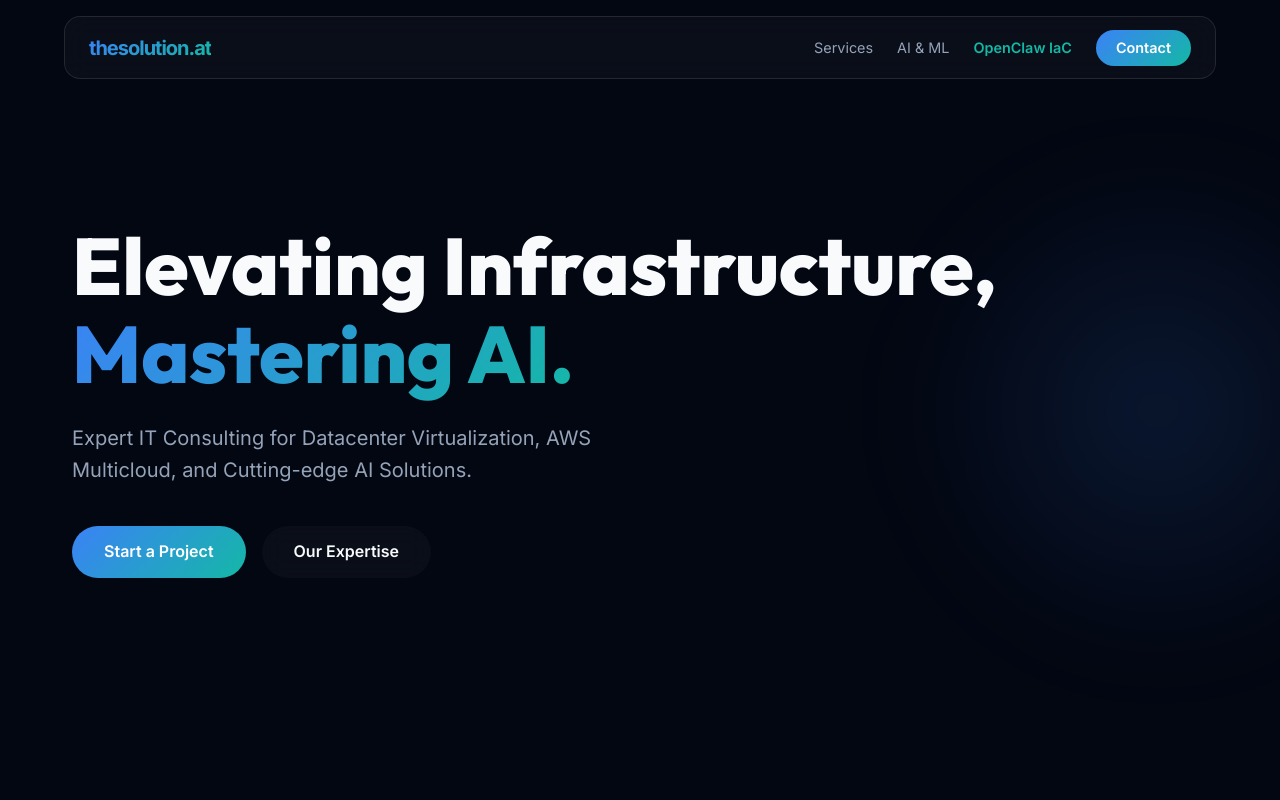
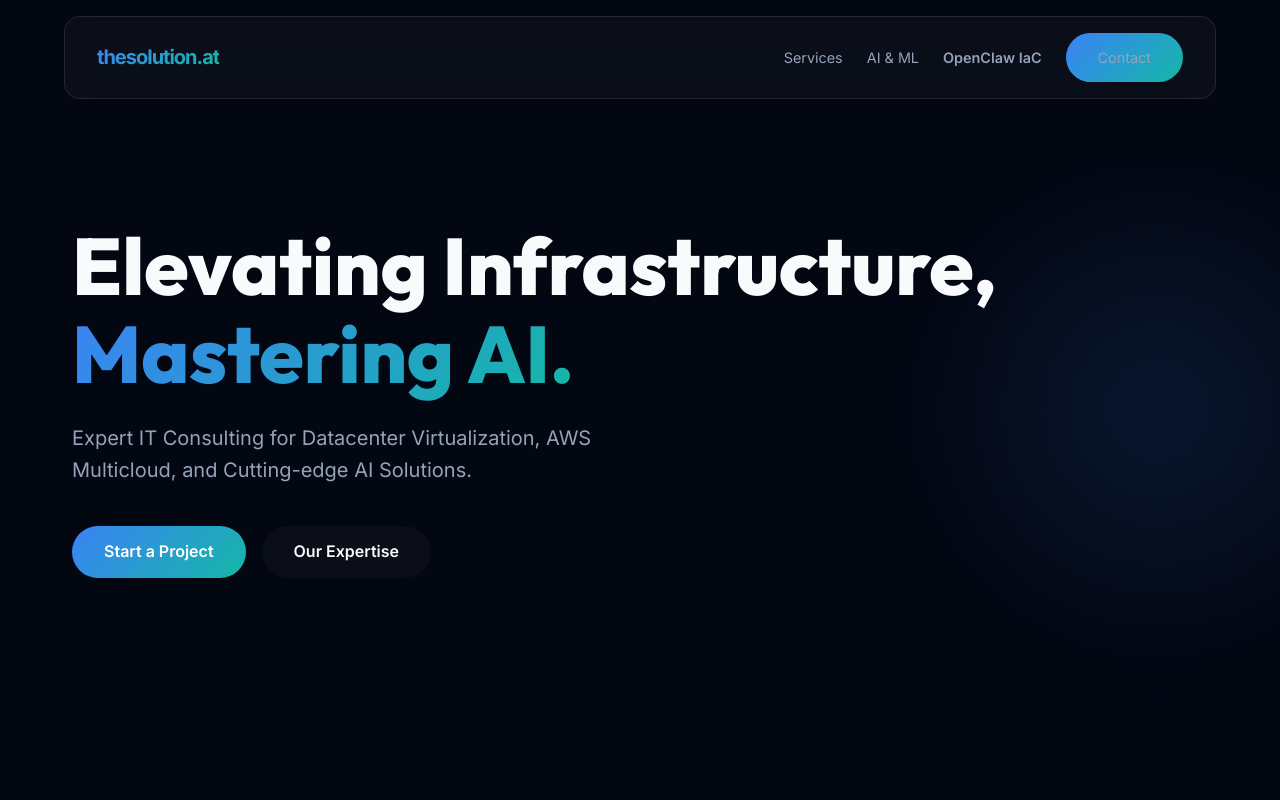
Before and after one commit to foozy74/thesolution.at, a React (Vite) app: page / in a window 1280 px wide. Shown: the top 800 px of the page. Built offline with nearby package versions, Linux system fonts and the light colour scheme.

Commit message:
fix: navigation links hash scrolling and mobile menu auto-close

```diff
--- a/src/App.jsx
+++ b/src/App.jsx
@@ -4,11 +4,25 @@ import './index.css';
 import { OpenClawTool } from './tools/openclaw-iac/OpenClawTool';
 
 // Scroll to top on navigation component
-const ScrollToTop = () => {
-  const { pathname } = useLocation();
+// Scroll to hash or top on navigation component
+const ScrollToNavigation = () => {
+  const { pathname, hash } = useLocation();
+
   useEffect(() => {
-    window.scrollTo(0, 0);
-  }, [pathname]);
+    if (hash) {
+      // Small delay to ensure content is rendered
+      setTimeout(() => {
+        const id = hash.replace('#', '');
+        const element = document.getElementById(id);
+        if (element) {
+          element.scrollIntoView({ behavior: 'smooth' });
+        }
+      }, 0);
+    } else {
+      window.scrollTo(0, 0);
+    }
+  }, [pathname, hash]);
+
   return null;
 };
 
@@ -16,18 +30,54 @@ const Navbar = () => {
   const [isOpen, setIsOpen] = useState(false);
   const { pathname } = useLocation();
 
-  // Close menu when route changes
+  // Close menu when route changes (optional, handled by onClick below too)
   useEffect(() => {
     setIsOpen(false);
   }, [pathname]);
 
+  const NavLink = ({ to, children, className = "", mobile = false }) => {
+    const isHash = to.startsWith('/#');
+    const hashId = to.replace('/#', '');
+    const isActive = pathname === '/' && window.location.hash === `#${hashId}`;
+
+    const handleClick = (e) => {
+      if (mobile) setIsOpen(false);
+
+      // If we're already on home and it's a hash link, handle it smoothly
+      if (pathname === '/' && isHash) {
+        const element = document.getElementById(hashId);
+        if (element) {
+          e.preventDefault();
+          element.scrollIntoView({ behavior: 'smooth' });
+          window.history.pushState(null, '', `/#${hashId}`);
+        }
+      }
+    };
+
+    return (
+      <Link
+        to={to}
+        onClick={handleClick}
+        className={className}
+        style={{
+          color: isActive || (to === '/tools/openclaw-iac' && pathname.includes('openclaw')) ? 'var(--accent-teal)' : 'var(--text-secondary)',
+          textDecoration: 'none',
+          fontWeight: (isActive || to === '/tools/openclaw-iac') ? 600 : 500,
+          fontSize: mobile ? '1.125rem' : '0.9rem'
+        }}
+      >
+        {children}
+      </Link>
+    );
+  };
+
   return (
     <nav className="glass" style={{
       position: 'fixed', top: '1rem', left: '50%', transform: 'translateX(-50%)',
-      width: '90%', maxWidth: '1200px', padding: '0.8rem 1.5rem', zIndex: 1000,
+      width: '90%', maxWidth: '1200px', padding: pathname.includes('openclaw') ? '0.8rem 1.5rem' : '1rem 2rem', zIndex: 1000,
       display: 'flex', justifyContent: 'space-between', alignItems: 'center'
     }}>
-      <Link to="/" style={{ fontSize: '1.25rem', fontWeight: 800, letterSpacing: '-1px', textDecoration: 'none' }} className="gradient-text">thesolution.at</Link>
+      <Link to="/" onClick={() => setIsOpen(false)} style={{ fontSize: '1.25rem', fontWeight: 800, letterSpacing: '-1px', textDecoration: 'none' }} className="gradient-text">thesolution.at</Link>
 
       {/* Mobile Menu Toggle */}
       <button
@@ -46,19 +96,19 @@ const Navbar = () => {
 
       {/* Desktop Menu */}
       <div className="hidden sm:flex" style={{ gap: '1.5rem', alignItems: 'center' }}>
-        <Link to="/#services" style={{ color: 'var(--text-secondary)', textDecoration: 'none', fontWeight: 500, fontSize: '0.9rem' }}>Services</Link>
-        <Link to="/#ai" style={{ color: 'var(--text-secondary)', textDecoration: 'none', fontWeight: 500, fontSize: '0.9rem' }}>AI & ML</Link>
-        <Link to="/tools/openclaw-iac" style={{ color: 'var(--accent-teal)', textDecoration: 'none', fontWeight: 600, fontSize: '0.9rem' }}>OpenClaw IaC</Link>
-        <Link to="/#contact" className="btn btn-primary" style={{ padding: '0.4rem 1.25rem', fontSize: '0.9rem' }}>Contact</Link>
+        <NavLink to="/#services">Services</NavLink>
+        <NavLink to="/#ai">AI & ML</NavLink>
+        <NavLink to="/tools/openclaw-iac">OpenClaw IaC</NavLink>
+        <NavLink to="/#contact" className="btn btn-primary" style={{ padding: '0.4rem 1.25rem', fontSize: '0.9rem', color: 'white' }}>Contact</NavLink>
       </div>
 
       {/* Mobile Menu Dropdown */}
       {isOpen && (
         <div className="sm:hidden absolute top-full left-0 right-0 mt-2 glass p-4 flex flex-col gap-4 animate-in fade-in slide-in-from-top-2">
-          <Link to="/#services" className="text-white text-lg font-medium no-underline">Services</Link>
-          <Link to="/#ai" className="text-white text-lg font-medium no-underline">AI & ML</Link>
-          <Link to="/tools/openclaw-iac" className="text-teal-400 text-lg font-bold no-underline">OpenClaw IaC</Link>
-          <Link to="/#contact" className="btn btn-primary text-center">Contact</Link>
+          <NavLink to="/#services" mobile>Services</NavLink>
+          <NavLink to="/#ai" mobile>AI & ML</NavLink>
+          <NavLink to="/tools/openclaw-iac" mobile>OpenClaw IaC</NavLink>
+          <NavLink to="/#contact" className="btn btn-primary text-center" mobile>Contact</NavLink>
         </div>
       )}
     </nav>
@@ -255,7 +305,7 @@ const Footer = () => (
 const App = () => {
   return (
     <Router>
-      <ScrollToTop />
+      <ScrollToNavigation />
       <div className="app">
         <Navbar />
         <Routes>
```
